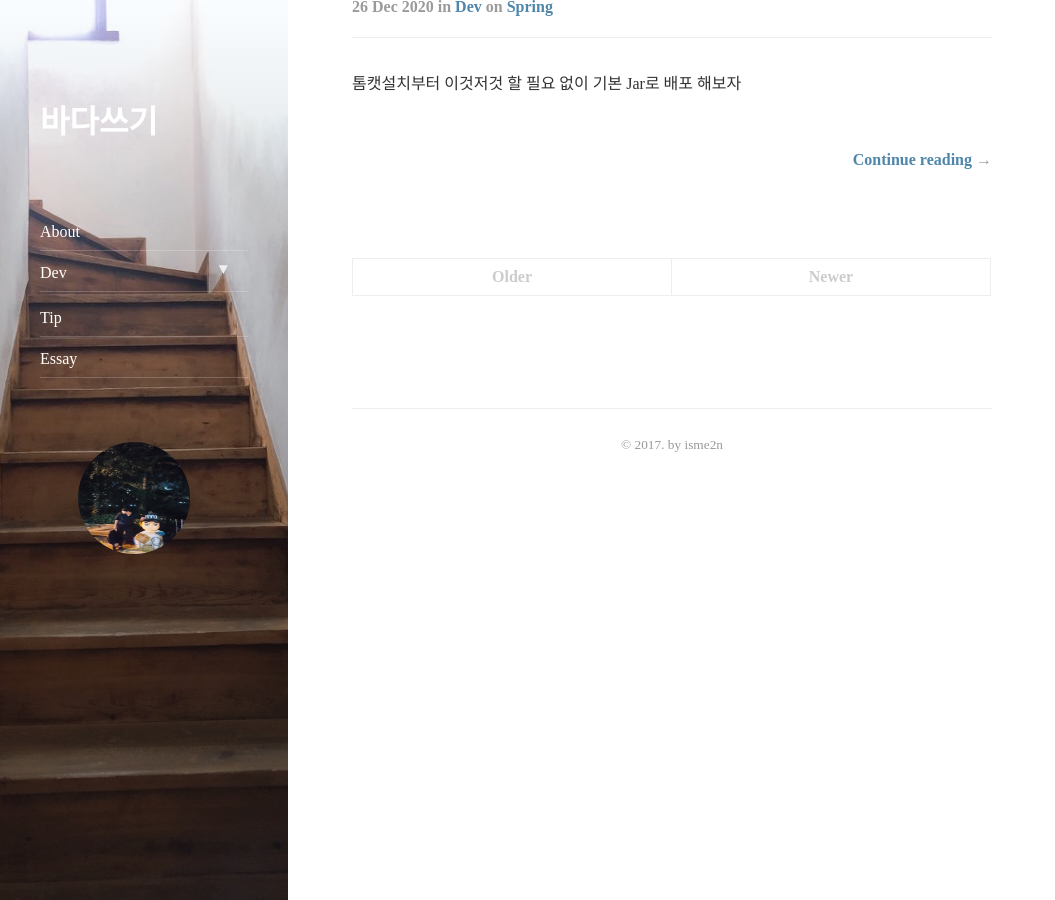
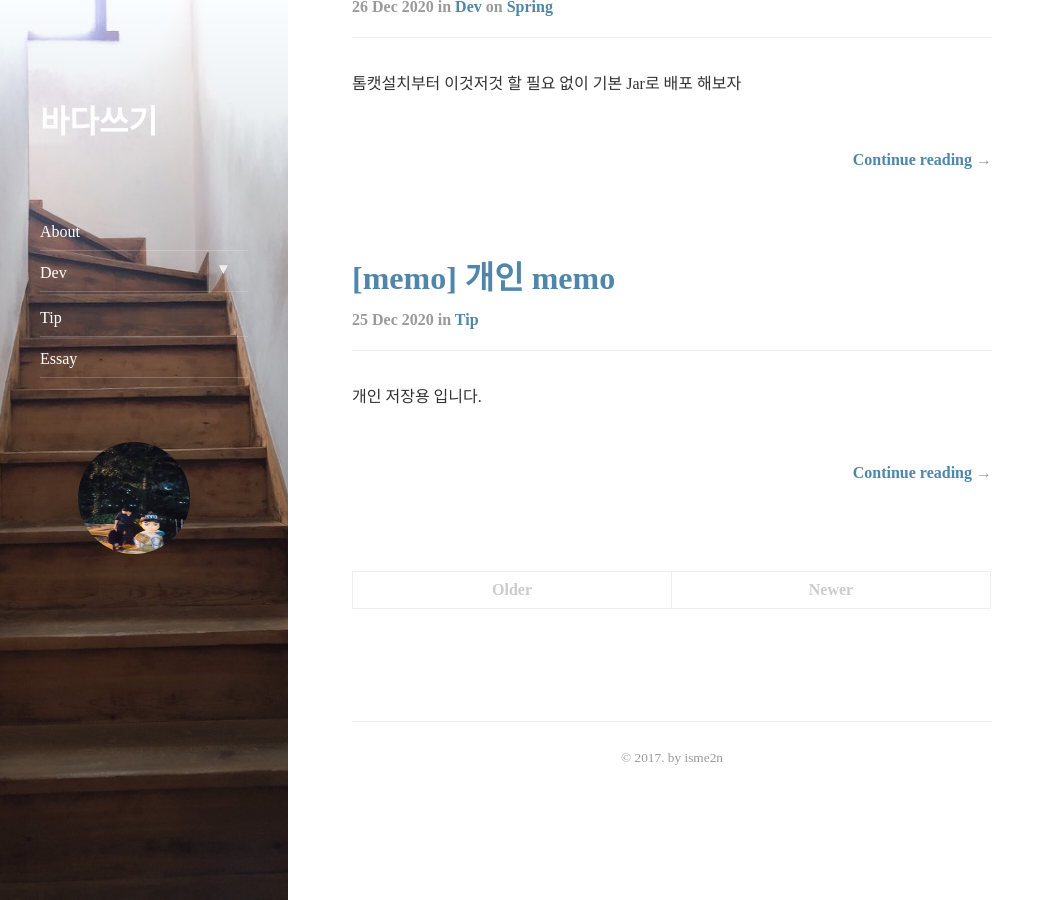
Before and after one commit to Chung10Kr/Chung10Kr.github.io, a Jekyll site: the page built from index.html, in a window 1280 px wide and 900 px high, scrolled down 2037 px. Shown: the whole window, without its empty margins (0-1055 px from the left). Built offline with Jekyll 4.4.1, drawn with Linux system fonts in a browser that asks for light colours; nearby versions of some CDN libraries; the list of posts is cut into pages by our own code.

Commit message:
no message

```diff
--- /dev/null
+++ b/_posts/2020-12-25-memo.markdown
@@ -0,0 +1,20 @@
+---
+layout: post
+title:  "[memo]  개인 memo"
+subtitle:   "memo"
+categories: tip
+---
+개인 저장용 입니다.
+
+
+
+
+### 포스팅 예정
+- JWT
+- @requestBody,@requestParam
+
+
+
+
+### 개인메모
+- 예비군원격교육
```
Also changed, not shown: _posts/2021-01-02-get_post.markdown (+20 -0 lines).
